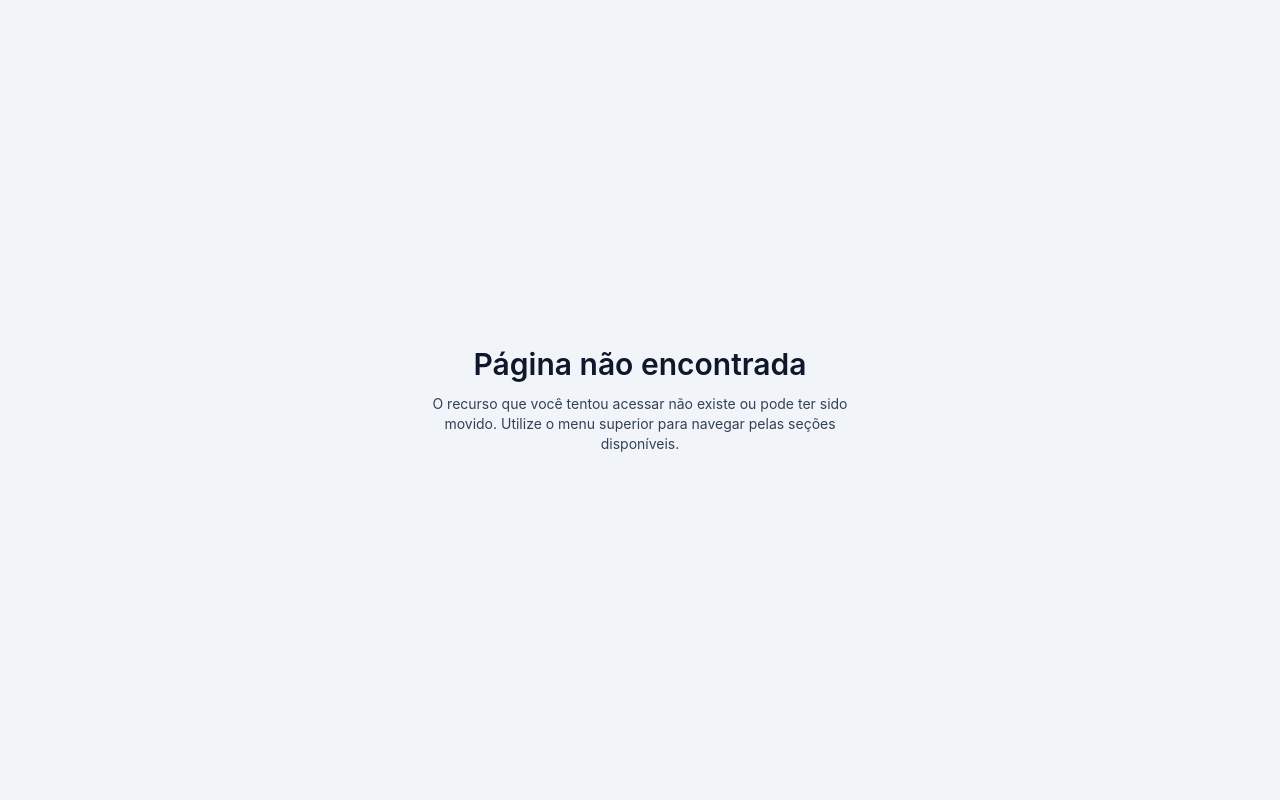
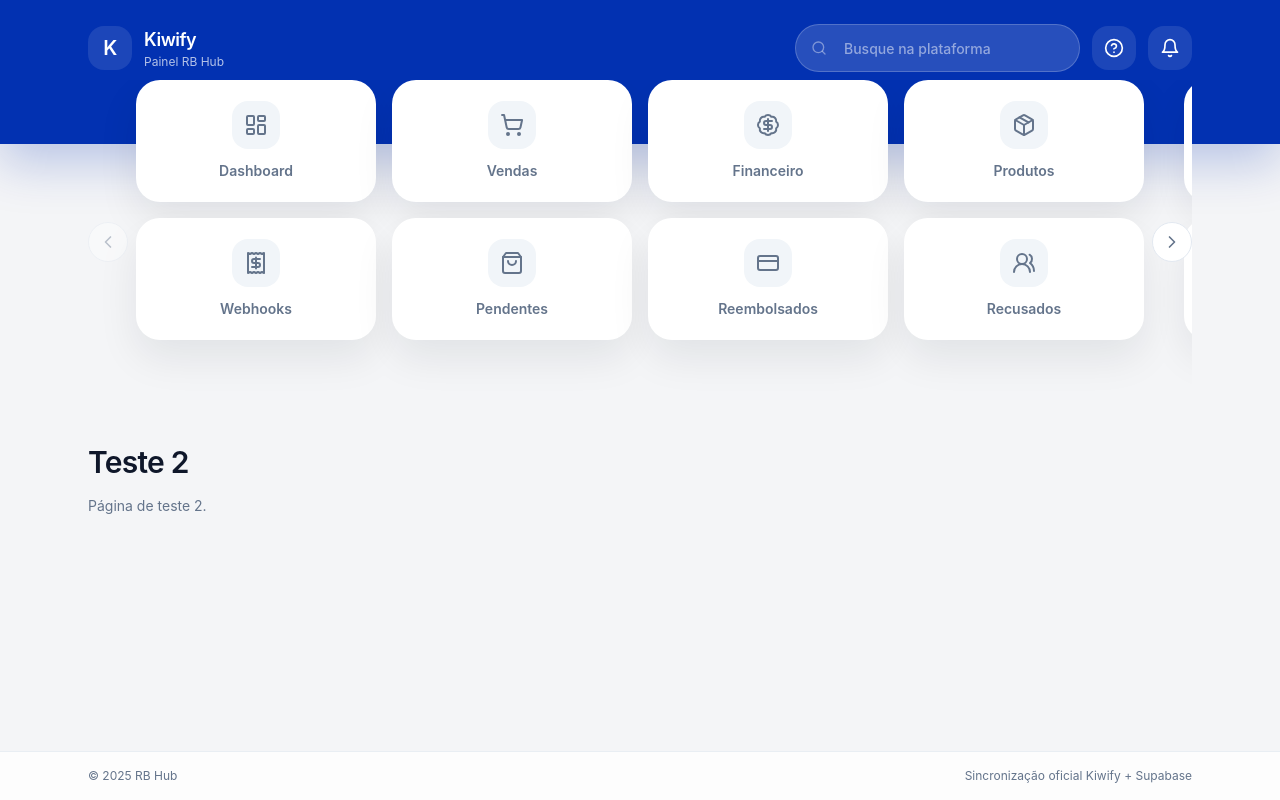
Before and after one commit to leoxavier3914-arch/rb, a Next.js app: page /teste-2 in a window 1280 px wide. Before the commit this address had no page. Built offline with nearby package versions, Linux system fonts and the light colour scheme.

Commit message:
Add placeholder test pages to navigation carousel

```diff
--- /dev/null
+++ b/app/(app)/teste-1/page.tsx
@@ -0,0 +1,8 @@
+export default function Teste1Page() {
+  return (
+    <div className="space-y-4">
+      <h1 className="text-3xl font-semibold tracking-tight text-slate-900">Teste 1</h1>
+      <p className="text-sm text-slate-500">Página de teste 1.</p>
+    </div>
+  );
+}
--- /dev/null
+++ b/app/(app)/teste-2/page.tsx
@@ -0,0 +1,8 @@
+export default function Teste2Page() {
+  return (
+    <div className="space-y-4">
+      <h1 className="text-3xl font-semibold tracking-tight text-slate-900">Teste 2</h1>
+      <p className="text-sm text-slate-500">Página de teste 2.</p>
+    </div>
+  );
+}
--- /dev/null
+++ b/app/(app)/teste-3/page.tsx
@@ -0,0 +1,8 @@
+export default function Teste3Page() {
+  return (
+    <div className="space-y-4">
+      <h1 className="text-3xl font-semibold tracking-tight text-slate-900">Teste 3</h1>
+      <p className="text-sm text-slate-500">Página de teste 3.</p>
+    </div>
+  );
+}
--- /dev/null
+++ b/app/(app)/teste-4/page.tsx
@@ -0,0 +1,8 @@
+export default function Teste4Page() {
+  return (
+    <div className="space-y-4">
+      <h1 className="text-3xl font-semibold tracking-tight text-slate-900">Teste 4</h1>
+      <p className="text-sm text-slate-500">Página de teste 4.</p>
+    </div>
+  );
+}
--- /dev/null
+++ b/app/(app)/teste-5/page.tsx
@@ -0,0 +1,8 @@
+export default function Teste5Page() {
+  return (
+    <div className="space-y-4">
+      <h1 className="text-3xl font-semibold tracking-tight text-slate-900">Teste 5</h1>
+      <p className="text-sm text-slate-500">Página de teste 5.</p>
+    </div>
+  );
+}
--- /dev/null
+++ b/app/(app)/teste-6/page.tsx
@@ -0,0 +1,8 @@
+export default function Teste6Page() {
+  return (
+    <div className="space-y-4">
+      <h1 className="text-3xl font-semibold tracking-tight text-slate-900">Teste 6</h1>
+      <p className="text-sm text-slate-500">Página de teste 6.</p>
+    </div>
+  );
+}
--- /dev/null
+++ b/app/(app)/teste-7/page.tsx
@@ -0,0 +1,8 @@
+export default function Teste7Page() {
+  return (
+    <div className="space-y-4">
+      <h1 className="text-3xl font-semibold tracking-tight text-slate-900">Teste 7</h1>
+      <p className="text-sm text-slate-500">Página de teste 7.</p>
+    </div>
+  );
+}
--- a/components/navigation/MainNav.tsx
+++ b/components/navigation/MainNav.tsx
@@ -10,6 +10,13 @@ import {
   ChevronLeft,
   ChevronRight,
   CreditCard,
+  FileArchive,
+  FileBarChart,
+  FileBox,
+  FileCog,
+  FileOutput,
+  FileStack,
+  FileType,
   LayoutDashboard,
   Package,
   Receipt,
@@ -35,7 +42,14 @@ const items: NavItem[] = [
   { href: '/pendentes', label: 'Pendentes', icon: ShoppingBag },
   { href: '/reembolsados', label: 'Reembolsados', icon: CreditCard },
   { href: '/recusados', label: 'Recusados', icon: Users2 },
-  { href: '/configs', label: 'Configs', icon: Settings }
+  { href: '/configs', label: 'Configs', icon: Settings },
+  { href: '/teste-1', label: 'Teste 1', icon: FileArchive },
+  { href: '/teste-2', label: 'Teste 2', icon: FileBarChart },
+  { href: '/teste-3', label: 'Teste 3', icon: FileBox },
+  { href: '/teste-4', label: 'Teste 4', icon: FileCog },
+  { href: '/teste-5', label: 'Teste 5', icon: FileStack },
+  { href: '/teste-6', label: 'Teste 6', icon: FileType },
+  { href: '/teste-7', label: 'Teste 7', icon: FileOutput }
 ];
 
 const SECTION_COUNT = 3;
```
